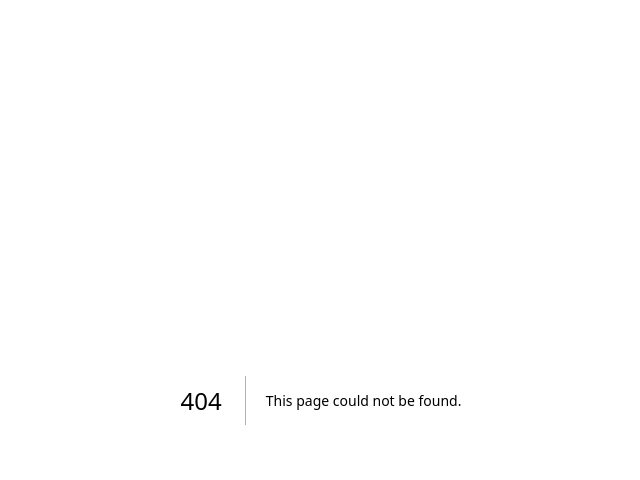
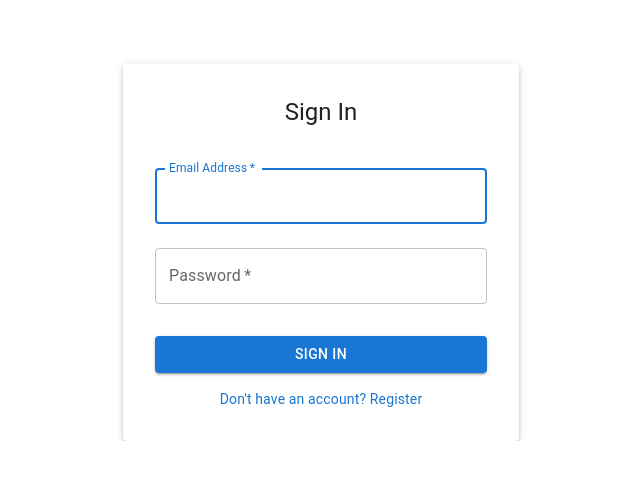
Before and after one commit to jibingzeropixels/auction_app_web, a Next.js app: page /login in a window 1280 px wide. Before the commit this address had no page. Shown: the top 480 px of the page, without its empty margins (319-959 px from the left). Built offline with nearby package versions, Linux system fonts and the light colour scheme.

Commit message:
Add login page

```diff
--- /dev/null
+++ b/src/app/(auth)/login/page.tsx
@@ -0,0 +1,140 @@
+// src/app/(auth)/login/page.tsx
+'use client';
+
+import { useState } from 'react';
+import { useRouter } from 'next/navigation';
+import Link from 'next/link';
+import {
+  Box,
+  Button,
+  TextField,
+  Typography,
+  Container,
+  Paper,
+  Alert
+} from '@mui/material';
+
+export default function LoginPage() {
+  const router = useRouter();
+  const [formData, setFormData] = useState({
+    email: '',
+    password: ''
+  });
+  const [error, setError] = useState('');
+  const [loading, setLoading] = useState(false);
+
+  const handleChange = (e: React.ChangeEvent<HTMLInputElement>) => {
+    setFormData({
+      ...formData,
+      [e.target.name]: e.target.value
+    });
+  };
+
+  const handleSubmit = async (e: React.FormEvent) => {
+    e.preventDefault();
+    setError('');
+    setLoading(true);
+
+    try {
+      // This will be implemented by your backend team
+      const response = await fetch('/api/auth/login', {
+        method: 'POST',
+        headers: {
+          'Content-Type': 'application/json'
+        },
+        body: JSON.stringify(formData)
+      });
+
+      const data = await response.json();
+
+      if (!response.ok) {
+        throw new Error(data.message || 'Login failed');
+      }
+
+      // Store token and user info (your backend team will handle this)
+      localStorage.setItem('token', data.token);
+      localStorage.setItem('user', JSON.stringify(data.user));
+
+      // Redirect based on user role
+      if (data.user.role === 'superAdmin') {
+        router.push('/dashboard/seasons');
+      } else if (data.user.role === 'eventAdmin') {
+        router.push(`/dashboard/seasons/${data.user.seasonId}/events`);
+      } else {
+        router.push(`/dashboard/events/${data.user.eventId}`);
+      }
+    } catch (error: any) {
+      setError(error.message || 'Login failed');
+    } finally {
+      setLoading(false);
+    }
+  };
+
+  return (
+    <Container component="main" maxWidth="xs">
+      <Paper
+        elevation={3}
+        sx={{
+          mt: 8,
+          p: 4,
+          display: 'flex',
+          flexDirection: 'column',
+          alignItems: 'center'
+        }}
+      >
+        <Typography component="h1" variant="h5">
+          Sign In
+        </Typography>
+
+        {error && (
+          <Alert severity="error" sx={{ width: '100%', mt: 2 }}>
+            {error}
+          </Alert>
+        )}
+
+        <Box component="form" onSubmit={handleSubmit} sx={{ mt: 3, width: '100%' }}>
+          <TextField
+            margin="normal"
+            required
+            fullWidth
+            id="email"
+            label="Email Address"
+            name="email"
+            autoComplete="email"
+            value={formData.email}
+            onChange={handleChange}
+            autoFocus
+          />
+          <TextField
+            margin="normal"
+            required
+            fullWidth
+            name="password"
+            label="Password"
+            type="password"
+            id="password"
+            autoComplete="current-password"
+            value={formData.password}
+            onChange={handleChange}
+          />
+          <Button
+            type="submit"
+            fullWidth
+            variant="contained"
+            sx={{ mt: 3, mb: 2 }}
+            disabled={loading}
+          >
+            {loading ? 'Signing in...' : 'Sign In'}
+          </Button>
+          <Box textAlign="center">
+            <Link href="/register">
+              <Typography variant="body2" color="primary">
+                Don't have an account? Register
+              </Typography>
+            </Link>
+          </Box>
+        </Box>
+      </Paper>
+    </Container>
+  );
+}
```
